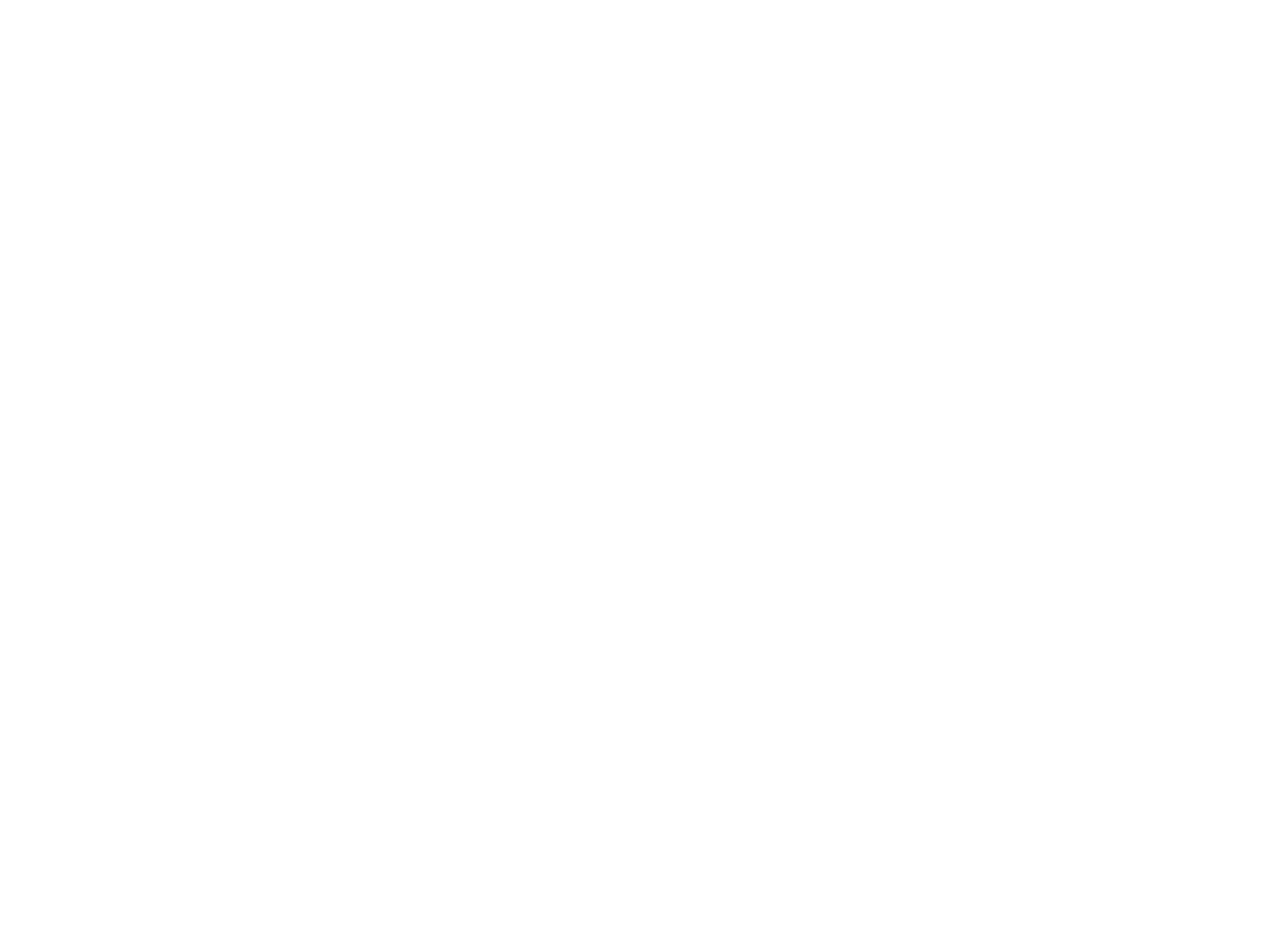
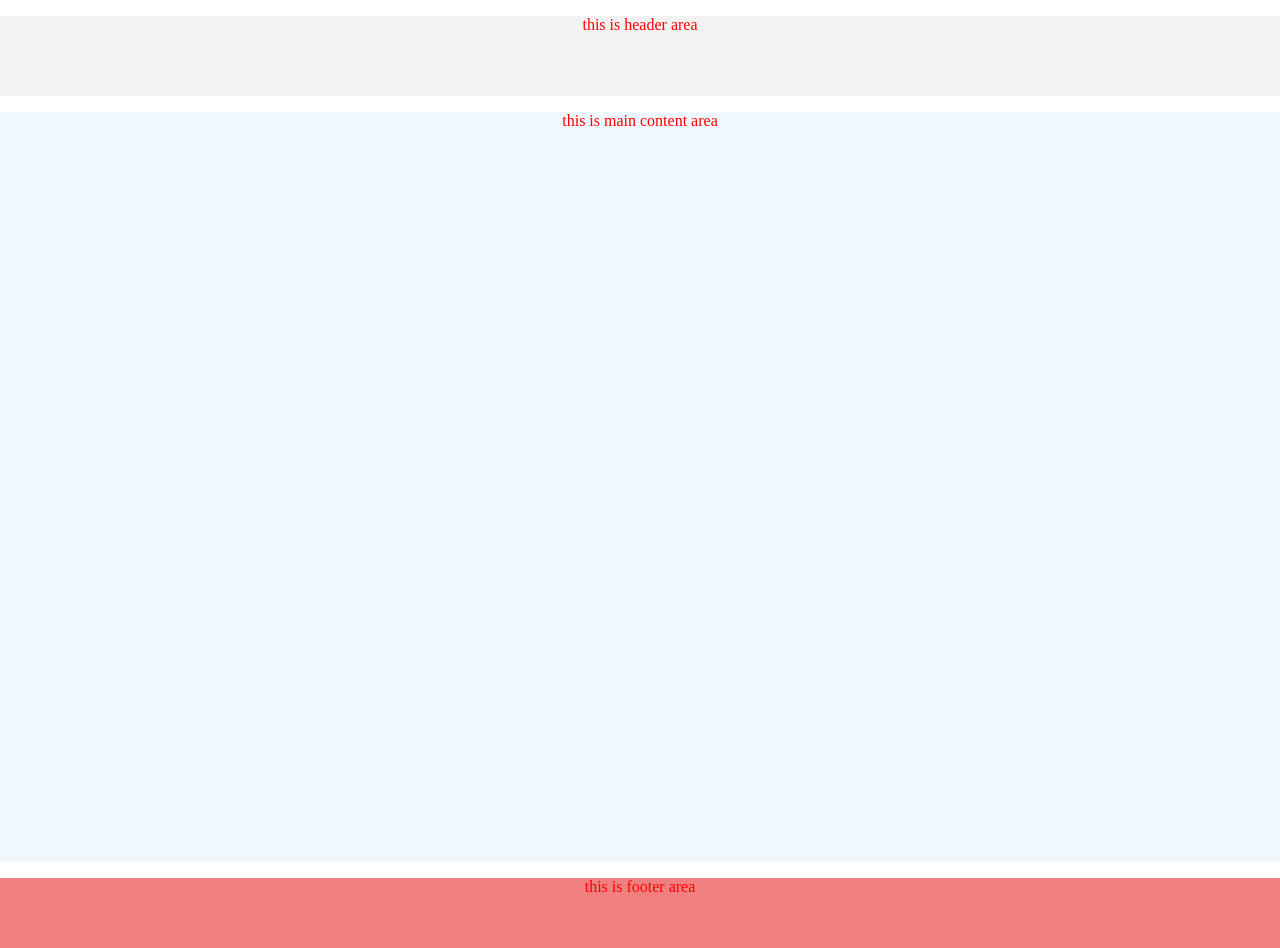
Before and after one commit to curiousjimmy/netfreex, a plain HTML site: page index.html in a window 1280 px wide. Before the commit the page ends 800 px from the top, so only its background shows below. Drawn offline with Linux system fonts and the light colour scheme.

Commit message:
숙제1
created header/content/footer structure using <div>

Comment:
1) Wrapper에 display:flex; 를 적용한 뒤
content에 flex:1;  적용 시
스크린 사이즈 변동 시 Footer와 Header는 고정 pixel값 유지하며
content area는 유연하게 움직일 수 있음.

2) 현재 Header/Content/Footer 부분이 모두 하얀색 테두리로 구분되어 있어 구분을 없애고자 body에 margin값을 0로 했으나 아무런 효과가 없음.

```diff
--- a/index.html
+++ b/index.html
@@ -3,10 +3,25 @@
 <head>
     <meta charset="UTF-8">
     <title>Netfreex</title>
+    <link rel="stylesheet" type="text/css" href="style.css">
 </head>
+
 <body>
 
+<div class = "wrapper">
 
+        <div class = "header">
+            <p> this is header area</p>
+        </div>
 
+        <div class = "content">
+            <p> this is main content area</p>
+        </div>
+
+        <div class = "footer">
+            <p> this is footer area </p>
+        </div>
+
+    </div>
 </body>
 </html>
--- /dev/null
+++ b/style.css
@@ -0,0 +1,38 @@
+
+body{
+    margin: 0px;
+    padding: 0px;
+}
+
+.wrapper{
+
+    width: auto;
+    height:900px;
+    position: relative;
+
+/*    display: flex;
+    flex-direction: column; <-플렉스 모듈은 사용하지 않음*/
+}
+
+.wrapper p{
+    text-align: center;
+    color: red;
+}
+
+.header{
+    background-color: #f2f2f2;
+    width: 100%;
+    height: 80px;
+}
+
+.content{
+    background-color: aliceblue;
+    width: 100%;
+    height: 750px;
+}
+
+.footer{
+    background-color: lightcoral;
+    width: 100%;
+    height: 70px;
+}
```
